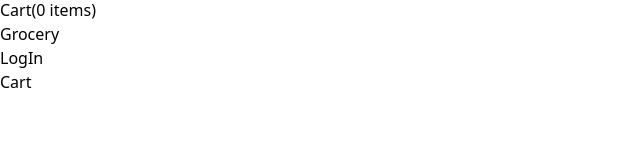
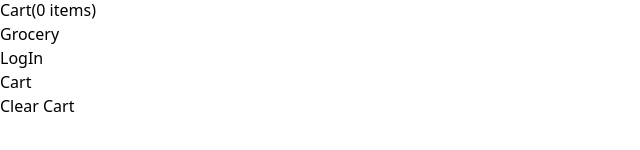
Before and after one commit to AnuragAnalog/namaskaram-react, a React (Vite) app: page /cart in a window 1280 px wide. Shown: the part 398-548 px from the top of the page, without its empty margins (0-640 px from the left). Built offline with nearby package versions, Linux system fonts and the light colour scheme.

Commit message:
done with redux

```diff
--- a/src/components/Cart.jsx
+++ b/src/components/Cart.jsx
@@ -1,15 +1,23 @@
 import React from "react"
-import { useSelector } from "react-redux"
+import { useDispatch, useSelector } from "react-redux"
 
+import { clearCart } from "/src/utils/cartSlice"
 import ItemCard from "./ItemCard";
 
 function Cart() {
     const cartItems = useSelector((store) => store.cart.items)
 
+    const dispatcher = useDispatch()
+
+    function clearCartItems() {
+        dispatcher(clearCart())
+    }
+
     return (
         <>
-            <div className="text-center m-4 p-4">
+            <div className="text-center p-4 w-6/12 m-auto">
                 <h1 className="text-4xl text-center font-extrabold"> Cart </h1>
+                <button className="bg-gray-50 p-2 rounded-lg shadow-lg" onClick={clearCartItems}> Clear Cart </button>
                 {
                     cartItems.map((itemInfo) => {
                         return (<>
```
Also changed, not shown: src/utils/cartSlice.jsx (+8 -1 lines), 1 other file (tests, documents, lock files or other folders).
